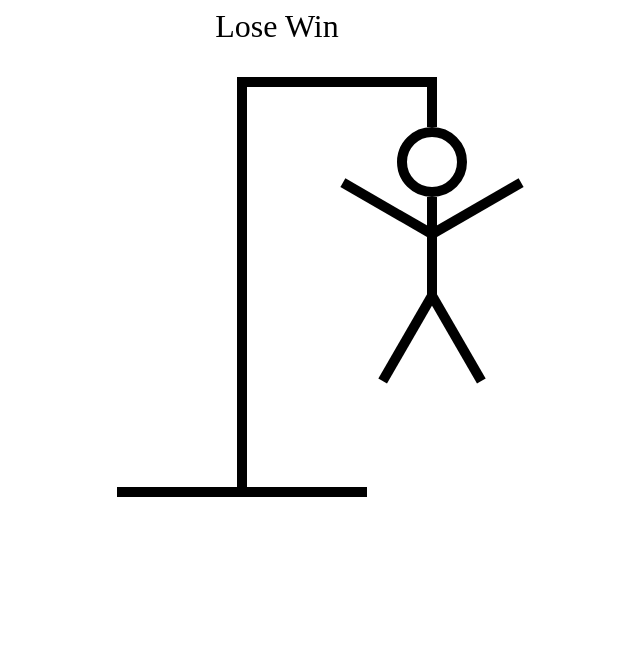
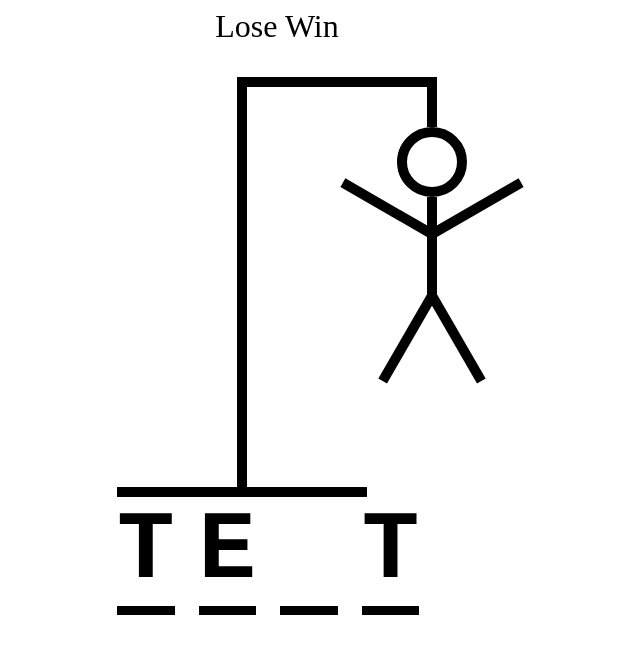
Before and after one commit to briancharlow/hangman, a React (Vite) app: page / in a window 1280 px wide. Shown: the top 654 px of the page, without its empty margins (363-1003 px from the left). Built offline with nearby package versions, Linux system fonts and the light colour scheme.

Commit message:
creates hangman wiord cmonent and the keyboard

```diff
--- a/src/HangmanWord.tsx
+++ b/src/HangmanWord.tsx
@@ -1,3 +1,26 @@
 export function HangmanWord(){
 
+    const word = "test";
+    const guessedLetters= ["t", "e", "g"]
+    return(
+    <div style={{
+        display: "flex",
+        gap:".25em",
+        fontSize:"6rem",
+        fontWeight:"bold",
+        textTransform:"uppercase",
+        fontFamily:"monospace"
+
+    }}>
+        {word.split("").map((letter, index) => (
+            <span style={{borderBottom: ".1em solid black"}} key={index}>
+                <span style={{visibility: guessedLetters.includes(letter)
+                    ?"visible"
+                    :"hidden",
+                }}>{letter}</span>
+
+            </span>
+        ))}
+    </div>
+    )
 }
--- a/src/Keyboard.tsx
+++ b/src/Keyboard.tsx
@@ -1,3 +1,18 @@
+    const KEYS = [
+  'a', 'b', 'c', 'd', 'e', 'f', 'g', 'h', 'i', 'j', 'k', 'l', 'm',
+  'n', 'o', 'p', 'q', 'r', 's', 't', 'u', 'v', 'w', 'x', 'y', 'z'
+];
+
 export function Keyboard(){
+ return(
+ <div style={{
+    display: "grid",
+    gridTemplateColumns: "repeat(auto-fit, minmax(75px, 1fr))",
+    gap: ".5rem"
 
+ }
+ }>
+
+ </div>
+ )
 }
```
